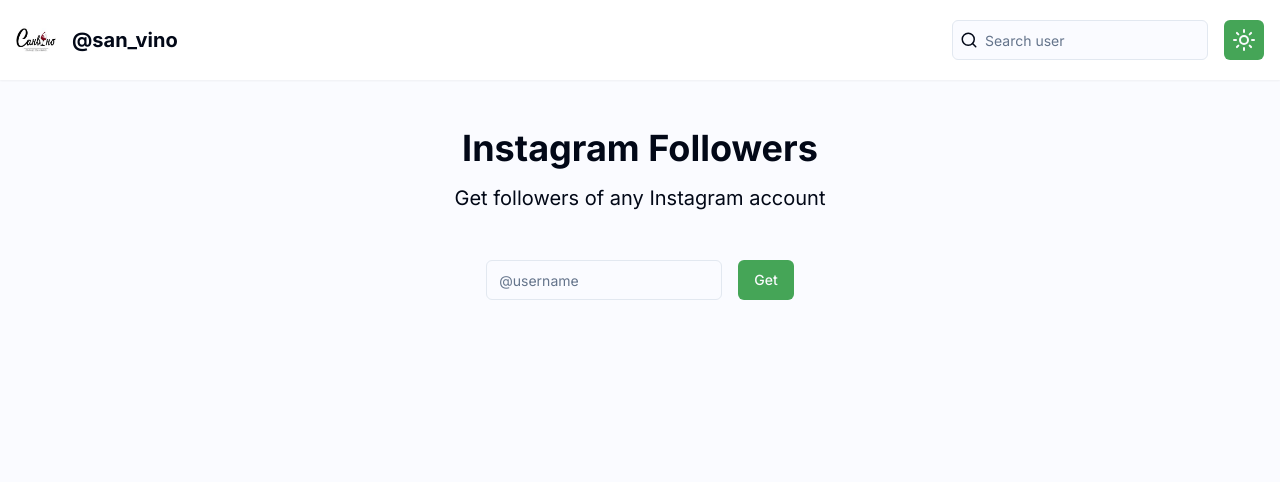
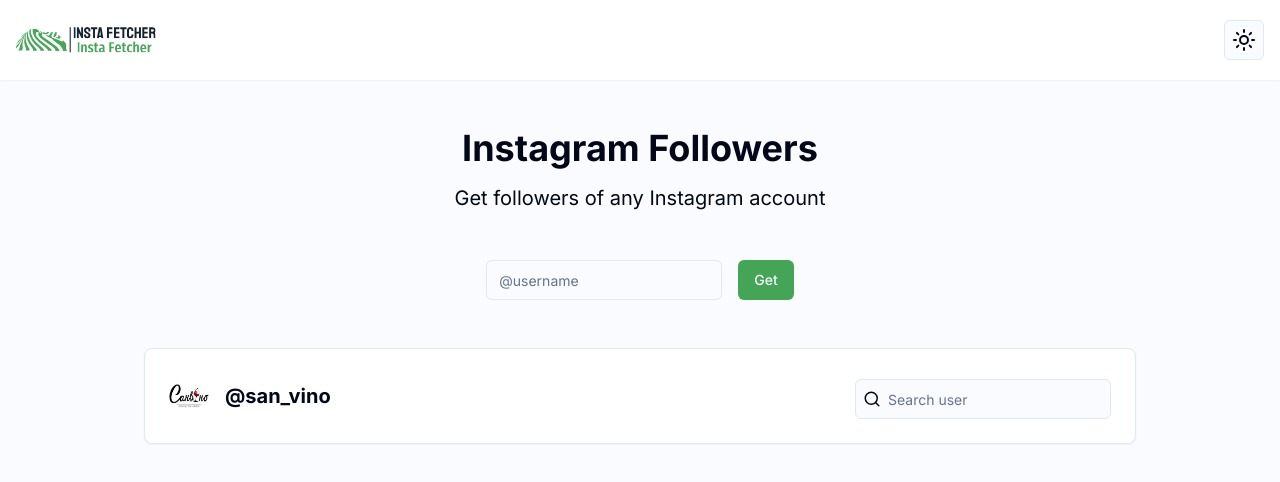
Before and after one commit to KirillUnited/insta-fetcher, a Next.js app: page / in a window 1280 px wide. Shown: the top 482 px of the page. Built offline with nearby package versions, Linux system fonts and the light colour scheme.

Commit message:
Add data section

```diff
--- a/src/app/page.tsx
+++ b/src/app/page.tsx
@@ -1,9 +1,11 @@
-import { Header, Hero } from "@/components/shared";
+import { HeroSection } from "@/components/shared";
+import DataSection from "@/components/shared/DataSection";
 
 export default async function Home() {
   return (
-      <section>
-        <Hero />
-      </section>
+    <>
+      <HeroSection />
+      <DataSection />
+    </>
   );
 }
--- /dev/null
+++ b/src/components/shared/DataPanel.tsx
@@ -0,0 +1,26 @@
+import React from 'react'
+import { Avatar, AvatarFallback, AvatarImage } from '@/components/ui/avatar';
+import { SearchInput } from '@/components/shared';
+import Link from 'next/link';
+import { Card, CardHeader } from '@/components/ui/card';
+
+interface Props { }
+
+export default function DataPanel({ }: Props) {
+    return (
+        <Card>
+            <CardHeader className='flex-row items-center justify-between'>
+                <Link href={'https://www.instagram.com/san_vino/'} target='_blank' className='flex items-center gap-4'>
+                    <Avatar>
+                        <AvatarImage src="/images/account-avatar.jpg" alt='@san_vino' />
+                        <AvatarFallback>@san_vino</AvatarFallback>
+                    </Avatar>
+                    <p className='text-xl font-bold'>@san_vino</p>
+                </Link>
+                <div className='flex items-center gap-4'>
+                    <SearchInput variant={'withIcon'} />
+                </div>
+            </CardHeader>
+        </Card>
+    )
+}
--- /dev/null
+++ b/src/components/shared/DataSection.tsx
@@ -0,0 +1,14 @@
+import React from 'react'
+import { DataPanel } from '@/components/shared';
+
+interface Props {}
+
+export default function DataSection({}: Props) {
+  return (
+    <section>
+        <div className="container max-w-screen-lg">
+            <DataPanel />
+        </div>
+    </section>
+  )
+}
--- a/src/components/shared/Header.tsx
+++ b/src/components/shared/Header.tsx
@@ -1,8 +1,6 @@
 import { cn } from '@/lib/utils'
 import React from 'react';
-import { ThemeSwitcher } from '@/components/shared';
-import { SearchInput } from '@/components/shared';
-import { Avatar, AvatarFallback, AvatarImage } from '@/components/ui/avatar';
+import { Logo, ThemeSwitcher } from '@/components/shared';
 
 interface Props extends React.HTMLAttributes<HTMLElement> {
 }
@@ -12,15 +10,8 @@
         <header className={cn("header bg-card shadow-sm", className)}>
             <div className='container'>
                 <div className='flex items-center justify-between min-h-20 py-2'>
+                    <Logo />
                     <div className='flex items-center gap-4'>
-                        <Avatar>
-                            <AvatarImage src="/images/account-avatar.jpg" alt='@san_vino' />
-                            <AvatarFallback>@san_vino</AvatarFallback>
-                        </Avatar>
-                        <p className='text-xl font-bold'>@san_vino</p>
-                    </div>
-                    <div className='flex items-center gap-4'>
-                        <SearchInput variant={'withIcon'} />
                         <ThemeSwitcher theme='light' />
                     </div>
                 </div>
--- a/src/components/shared/Hero.tsx
+++ b/src/components/shared/HeroSection.tsx
@@ -5,7 +5,7 @@
 
 interface Props { }
 
-export default function Hero({ }: Props) {
+export default function HeroSection({ }: Props) {
     return (
         <section>
             <div className="container">
--- a/src/components/shared/ThemeSwitcher.tsx
+++ b/src/components/shared/ThemeSwitcher.tsx
@@ -10,7 +10,7 @@
 export default function ThemeSwitcher({ theme, className }: Props) {
     return (
         <div className={cn("theme-switcher", className)}>
-            <Button variant="default" size="icon">
+            <Button variant="outline" size="icon">
                 {theme === 'dark' ? <MoonIcon /> : <SunIcon />}
             </Button>
         </div>
```
Also changed, not shown: src/components/shared/index.ts (+8 -3 lines).
